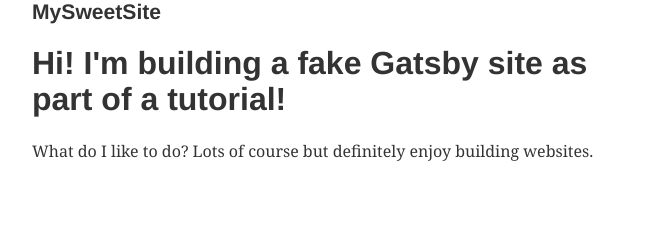
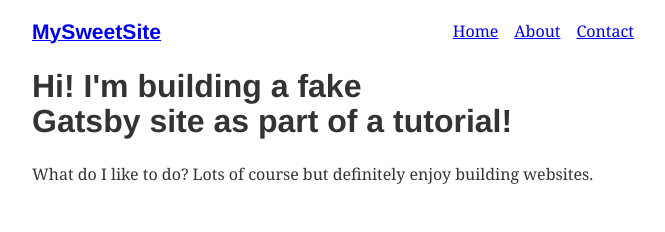
Before and after one commit to sharp0111/gatsby-tuts, a Gatsby site in the folder tutorial-part-three/: page / in a window 1280 px wide. Shown: the whole page, without its empty margins (299-964 px from the left). Built offline with nearby package versions, Linux system fonts and the light colour scheme; Gatsby itself is replaced by a stand-in of ours.

Commit message:
add basic navigation

```diff
--- a/tutorial-part-three/src/components/layout.js
+++ b/tutorial-part-three/src/components/layout.js
@@ -1,8 +1,24 @@
 import React from "react"
+import { Link } from "gatsby"
+
+const ListLink = props => (
+    <li style={{ display: `inline-block`, marginRight: `1rem` }}>
+      <Link to={props.to}>{props.children}</Link>
+    </li>
+)
 
 export default ({ children }) => (
-  <div style={{ margin: `0 auto`, maxWidth: 650, padding: `0 1rem` }}>
-    <h3>MySweetSite</h3>
+  <div style={{ margin: `0 auto`, maxWidth: 650, padding: `1.25rem 1rem` }}>
+    <header style={{ marginBottom: `1.5rem` }}>
+      <Link to="/" style={{ textShadow: `none`, backgroundImage: `none` }}>
+        <h3 style={{ display: `inline` }}>MySweetSite</h3>
+      </Link>
+      <ul style={{ listStyle: `none`, float: `right` }}>
+        <ListLink to="/">Home</ListLink>
+        <ListLink to="/about/">About</ListLink>
+        <ListLink to="/contact/">Contact</ListLink>
+      </ul>
+    </header>
     {children}
   </div>
 )
```
